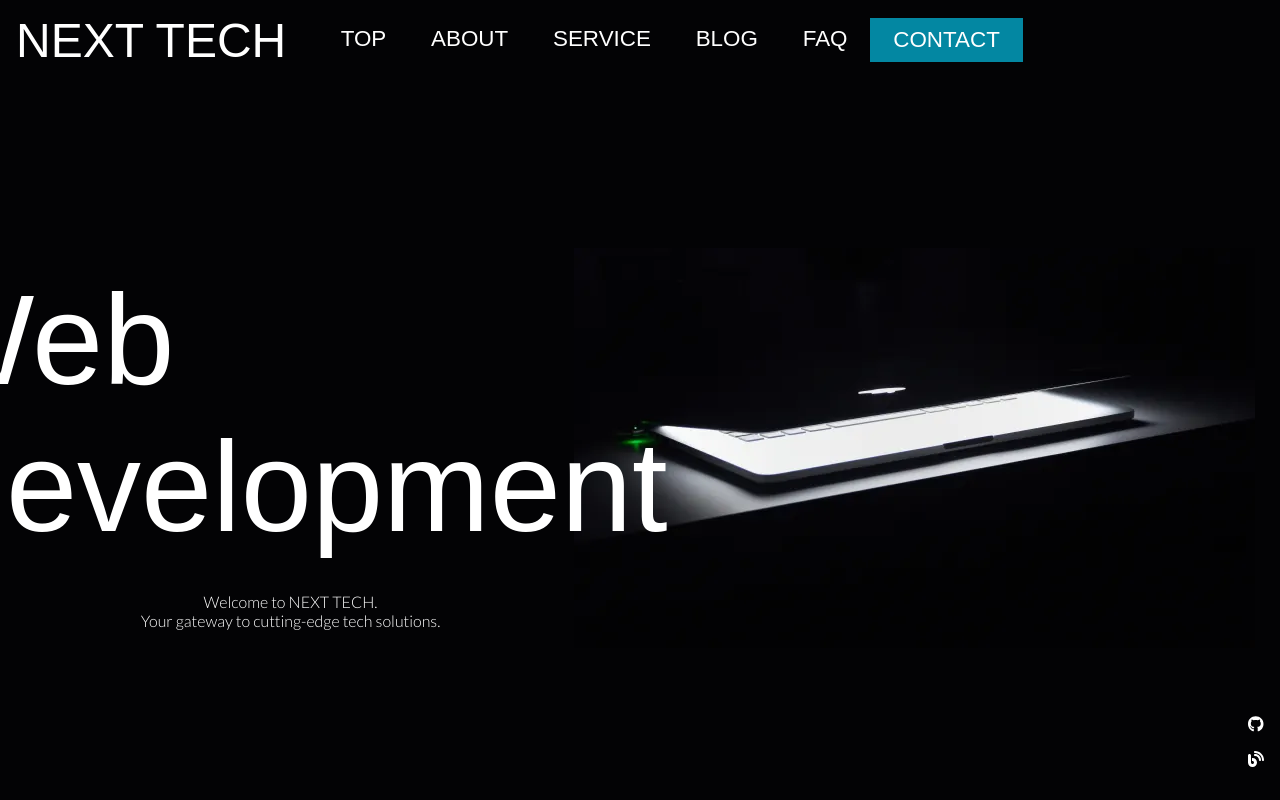
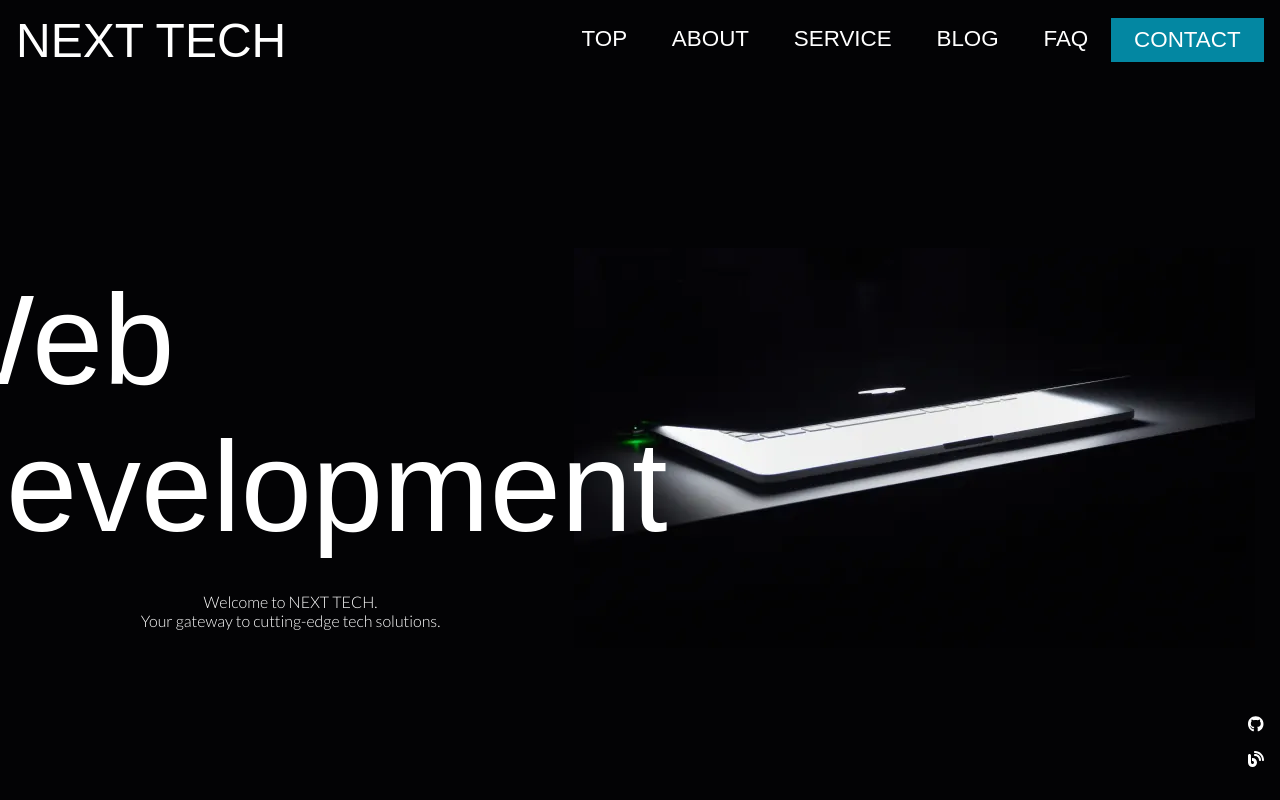
Before and after one commit to shim369/Nextjs-TypeScript-Newt-Site2, a Next.js app: page / in a window 1280 px wide. Shown: the top 800 px of the page. Built offline with nearby package versions, Linux system fonts and the light colour scheme; a web font is replaced by a local one.

Commit message:
update css

```diff
--- a/app/styles/style.scss
+++ b/app/styles/style.scss
@@ -100,6 +100,7 @@ ul {
 	.header-inner {
 		display: flex;
 		align-items: center;
+		justify-content: space-between;
 		width: 100%;
 		padding: 1rem;
 		height: 10vh;
@@ -118,6 +119,8 @@ ul {
 		position: relative;
 		&.active {
 			position: fixed;
+			top: 0;
+			right: 0;
 			z-index: 5;
 			background: rgba(0,0,0,.8);
 			a {
```
